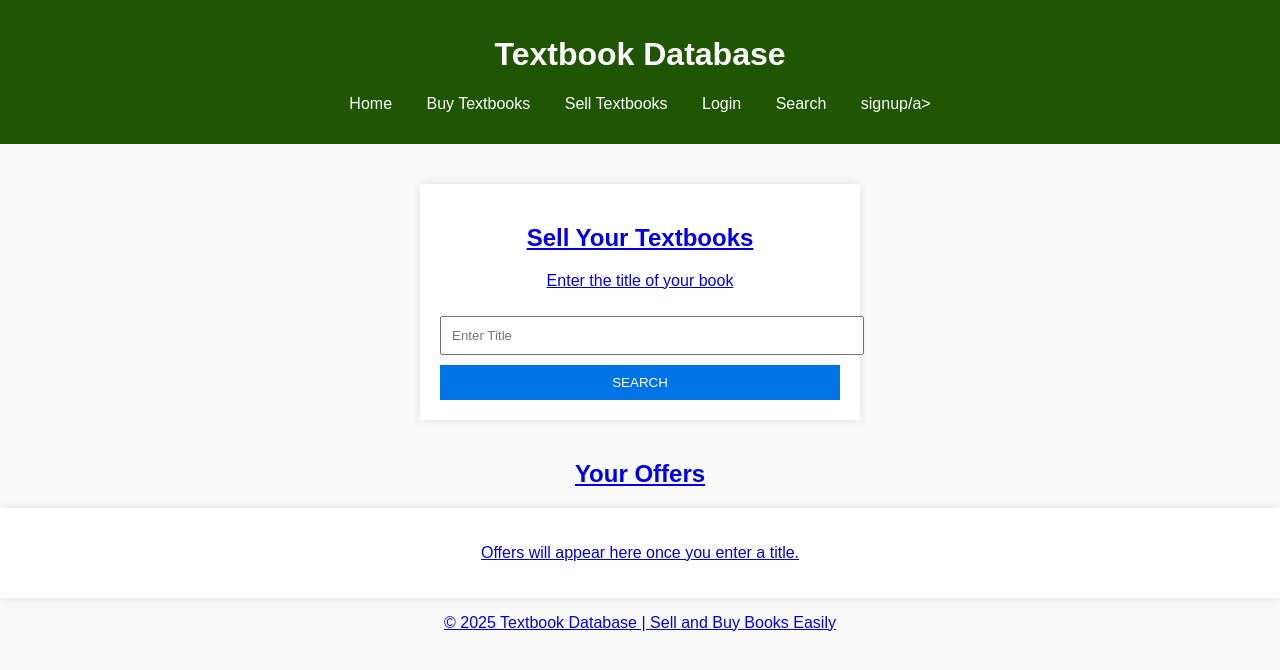
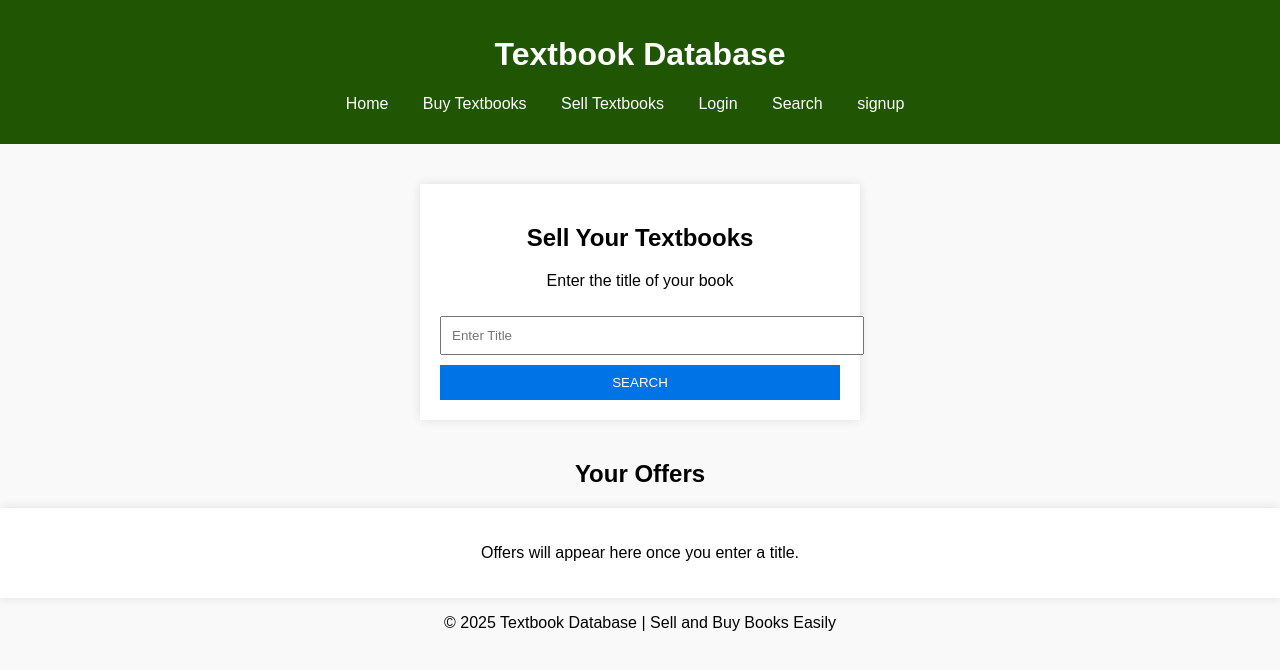
Before and after one commit to ND7871/textbook_database, a plain HTML site: page index.html in a window 1280 px wide. Drawn offline with Linux system fonts and the light colour scheme.

Commit message:
made changes to sign up page

```diff
--- a/index.html
+++ b/index.html
@@ -16,7 +16,7 @@
                 <li><a href="sellTexts.html">Sell Textbooks</a></li>
                 <li><a href="login.html">Login</a></li>
                 <li><a href="search.html">Search</a></li>
-                <li><a href="signup.html">signup/a></li>
+                <li><a href="signup.html">signup</a><li>
 
             </ul>
         </nav>
```
